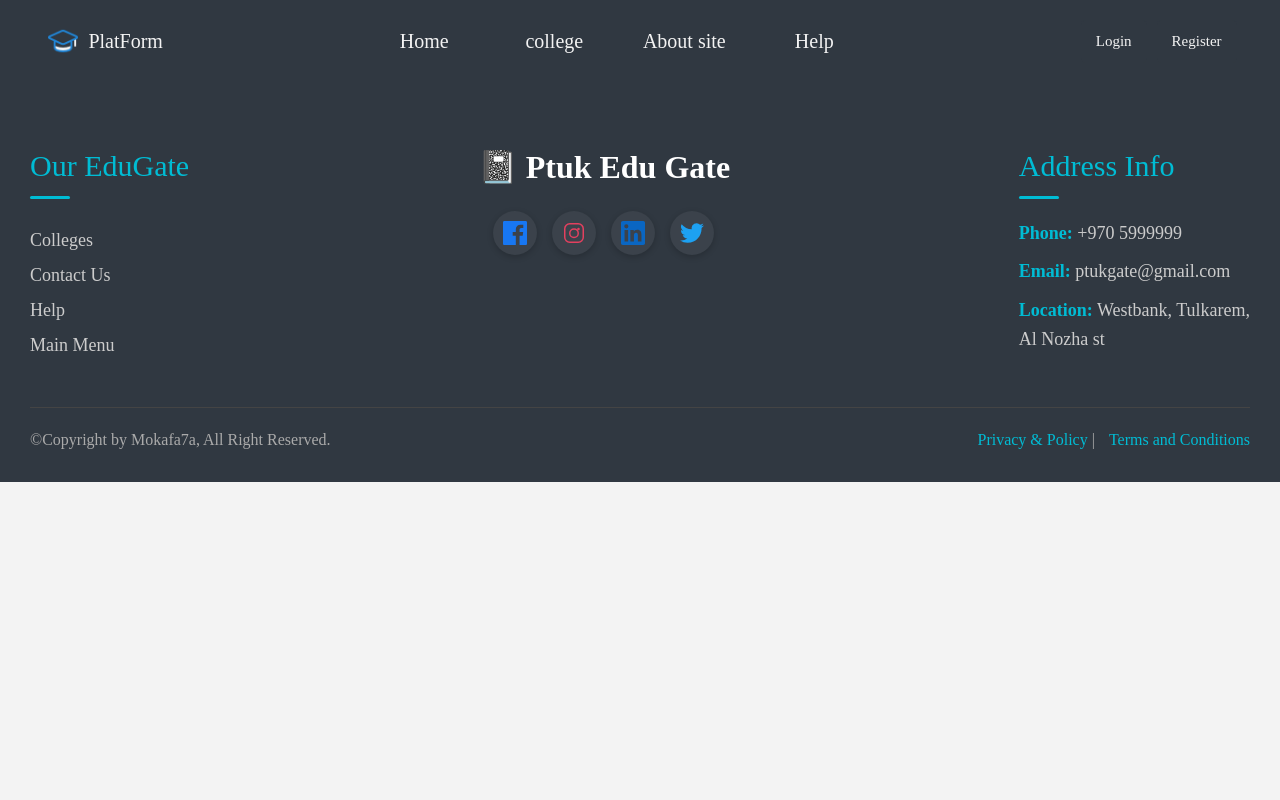
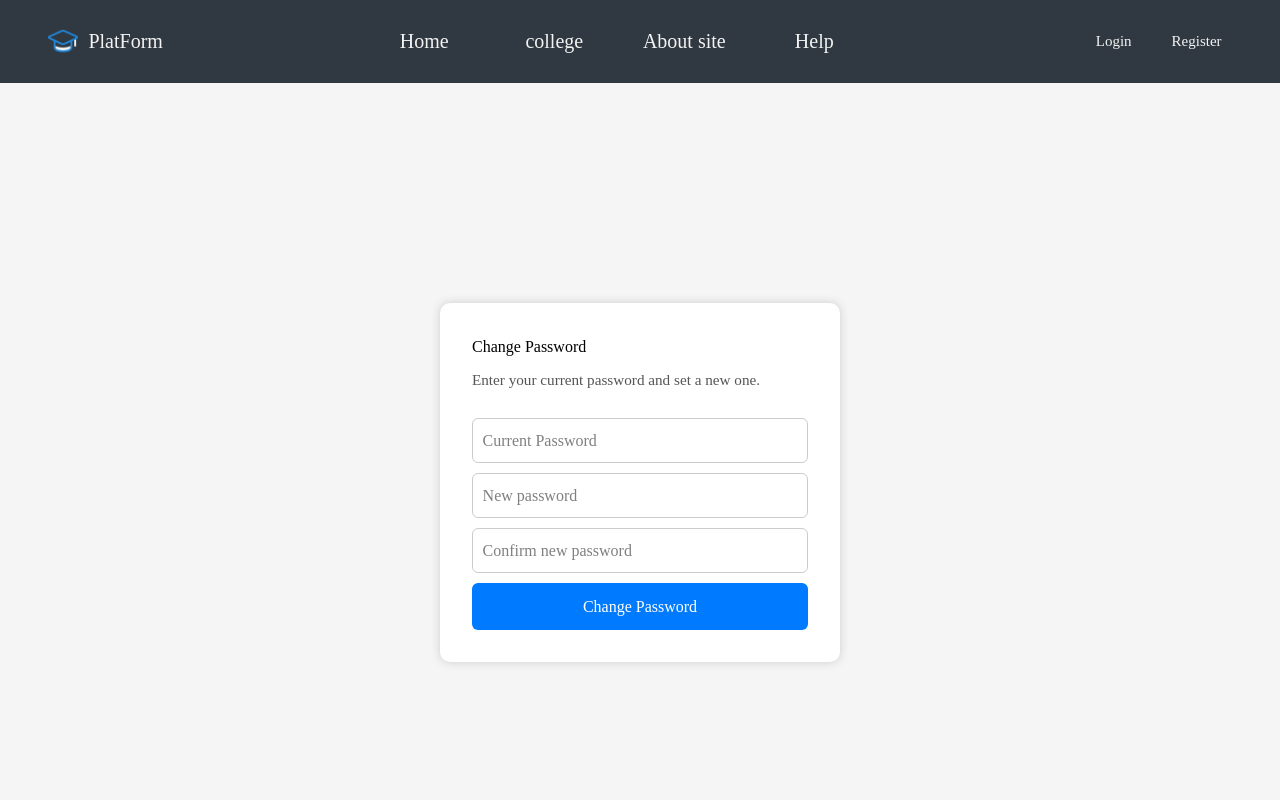
Before and after one commit to ahmadtomeh03/PlatForm, a React (Vite) app in the folder front-end/: page /change-password in a window 1280 px wide. Shown: the top 800 px of the page. Built offline with nearby package versions, Linux system fonts and the light colour scheme; a web font is replaced by a local one.

Commit message:
update message

```diff
--- a/front-end/src/App.jsx
+++ b/front-end/src/App.jsx
@@ -17,6 +17,7 @@ import Footer from "./Components/Footer/Footer";
 import ForgetPassword from "./ForgetPassword";
 import ResetPassword from "./ResetPassword";
 import { SnackbarProvider } from "./Context/SnackbarContext";
+import ChangePassword from "./Components/ChangePassword/ChangePassword";
 
 export default function App() {
   return (
@@ -47,6 +48,7 @@ export default function App() {
             <Route path="/dashboard" element={<MainDashboard />} />
             <Route path="/forgot-password" element={<ForgetPassword />} />
             <Route path="/reset-password" element={<ResetPassword />} />
+            <Route path="/change-password" element={<ChangePassword />} />
           </Routes>
           <Footer></Footer>
           {/* <Chatbot></Chatbot> */}
--- /dev/null
+++ b/front-end/src/Components/ChangePassword/ChangePassword.jsx
@@ -0,0 +1,137 @@
+import React, { useContext, useState } from "react";
+import axios from "axios";
+import "../../ForgetReset.css";
+import { UserContext } from "../../Context/UserContext";
+import { useSnackbar } from "../../Context/SnackbarContext";
+
+export default function ChangePassword() {
+  const [new_password, setNewPassword] = useState("");
+  const [current_password, setCurrentPassword] = useState("");
+  const [confirmPassword, setConfirmPassword] = useState("");
+  const [message, setMessage] = useState("");
+  const [error, setError] = useState("");
+  const { showSnackbar } = useSnackbar();
+
+  //edit
+  const token = localStorage.getItem("token");
+  const { role } = useContext(UserContext);
+  //
+  console.log("Token:", token);
+  const handleReset = async (e) => {
+    e.preventDefault();
+    setMessage("");
+    setError("");
+    if (new_password !== confirmPassword) {
+      setError("Passwords don't match");
+      return;
+    }
+    if (role === "student") {
+      try {
+        const res = await axios.put(
+          "http://localhost:3000/student/change-password",
+          {
+            new_password,
+            student_password: current_password,
+            confirmPassword,
+          },
+          {
+            headers: {
+              Authorization: `Bearer ${token}`,
+            },
+          }
+        );
+        setMessage(res.data.message);
+        showSnackbar(
+          res.data.message || "Account created successfully!",
+          "success"
+        );
+      } catch (error) {
+        const errors = error.response?.data?.errors;
+        if (Array.isArray(errors)) {
+          errors.forEach((e) => showSnackbar(e.msg, "error"));
+        } else {
+          const message =
+            error.response?.data?.message || "Registration failed.";
+          showSnackbar(message, "error");
+        }
+        console.log(error);
+      }
+    } else {
+      try {
+        const res = await axios.put(
+          "http://localhost:3000/admin/change-password",
+          {
+            new_password,
+            admin_password: current_password,
+            confirmPassword,
+          },
+          {
+            headers: {
+              Authorization: `Bearer ${token}`,
+            },
+          }
+        );
+        showSnackbar(
+          res.data.message || "Account created successfully!",
+          "success"
+        );
+        setMessage(res.data.message);
+      } catch (error) {
+        const errors = error.response?.data?.errors;
+        if (Array.isArray(errors)) {
+          errors.forEach((e) => showSnackbar(e.msg, "error"));
+        } else {
+          const message =
+            error.response?.data?.message || " failed.";
+          showSnackbar(message, "error");
+        }
+        console.log(error);
+      }
+    }
+  };
+
+  return (
+    <div className="forget-pass-container">
+      <form className="forget-pass-form">
+        <h2>Change Password</h2>
+        <p className="forget-pass-info-msg">
+          Enter your current password and set a new one.
+        </p>
+
+        <input
+          type="password"
+          className="forget-pass-input"
+          placeholder="Current Password"
+          required
+          value={current_password}
+          onChange={(e) => setCurrentPassword(e.target.value)}
+        />
+        <input
+          type="password"
+          className="forget-pass-input"
+          placeholder="New password"
+          required
+          value={new_password}
+          onChange={(e) => setNewPassword(e.target.value)}
+        />
+        <input
+          type="password"
+          className="forget-pass-input"
+          placeholder="Confirm new password"
+          required
+          value={confirmPassword}
+          onChange={(e) => setConfirmPassword(e.target.value)}
+        />
+        <button
+          type="submit"
+          className="forget-pass-button"
+          onClick={handleReset}
+        >
+          Change Password
+        </button>
+        {message && <p className="forget-pass-success-msg">{message}</p>}
+        {error && <p className="forget-pass-error-msg">{error}</p>}
+      </form>
+    </div>
+  );
+}
--- a/front-end/src/Components/Menu/FadeMenu.jsx
+++ b/front-end/src/Components/Menu/FadeMenu.jsx
@@ -12,6 +12,7 @@ import Divider from "@mui/material/Divider";
 import Typography from "@mui/material/Typography";
 import Box from "@mui/material/Box";
 import { useSnackbar } from "../../Context/SnackbarContext";
+import LockResetIcon from "@mui/icons-material/LockReset";
 
 export default function FadeMenu() {
   const navigate = useNavigate();
@@ -37,6 +38,10 @@ export default function FadeMenu() {
   const handleProfile = () => {
     setAnchorEl(null);
     navigate("/profile");
+  };
+  const handleChangePassword = () => {
+    setAnchorEl(null);
+    navigate("/change-password");
   };
 
   return (
@@ -106,7 +111,10 @@ export default function FadeMenu() {
           <AccountCircleIcon sx={{ fontSize: 20, mr: 1 }} />
           Profile
         </MenuItem>
-
+        <MenuItem onClick={handleChangePassword}>
+          <LockResetIcon sx={{ fontSize: 20, mr: 1 }} />
+          Change Password
+        </MenuItem>
         <MenuItem onClick={handleLogout}>
           <LogoutIcon sx={{ fontSize: 20, mr: 1 }} />
           Logout
--- a/front-end/src/Pages/MyProfile/MyProfile.jsx
+++ b/front-end/src/Pages/MyProfile/MyProfile.jsx
@@ -336,7 +336,7 @@ const ProfilePage = () => {
                     <th>State</th>
                     <th>Date/Time</th>
                     <th>File Name</th>
-                    <th>Course ID</th>
+                    <th>Course Name</th>
                     <th>View</th>
                   </tr>
                 </thead>
--- a/front-end/src/ResetPassword.jsx
+++ b/front-end/src/ResetPassword.jsx
@@ -2,6 +2,7 @@ import React, { useState } from "react";
 import axios from "axios";
 import "./ForgetReset.css";
 import { useLocation } from "react-router-dom";
+import { useSnackbar } from "./Context/SnackbarContext";
 
 export default function ResetPassword() {
   const [new_password, setNewPassword] = useState("");
@@ -9,6 +10,7 @@ export default function ResetPassword() {
   const [message, setMessage] = useState("");
   const [error, setError] = useState("");
   const location = useLocation();
+  const { showSnackbar } = useSnackbar();
 
   const searchParams = new URLSearchParams(location.search);
   const token = searchParams.get("token");
@@ -26,11 +28,23 @@ export default function ResetPassword() {
       const res = await axios.post("http://localhost:3000/reset-password", {
         token,
         new_password,
-        confirmPassword
+        confirmPassword,
       });
+      showSnackbar(
+        res.data.message || "Account created successfully!",
+        "success"
+      );
       setMessage(res.data.message);
-    } catch (err) {
-      setError(err.response?.data?.message || "Something went wrong");
+    } catch (error) {
+      const errors = error.response?.data?.errors;
+
+      if (Array.isArray(errors)) {
+        errors.forEach((e) => showSnackbar(e.msg, "error"));
+      } else {
+        const message = error.response?.data?.message || "Registration failed.";
+        showSnackbar(message, "error");
+      }
+      console.log(error);
     }
   };
 
```
